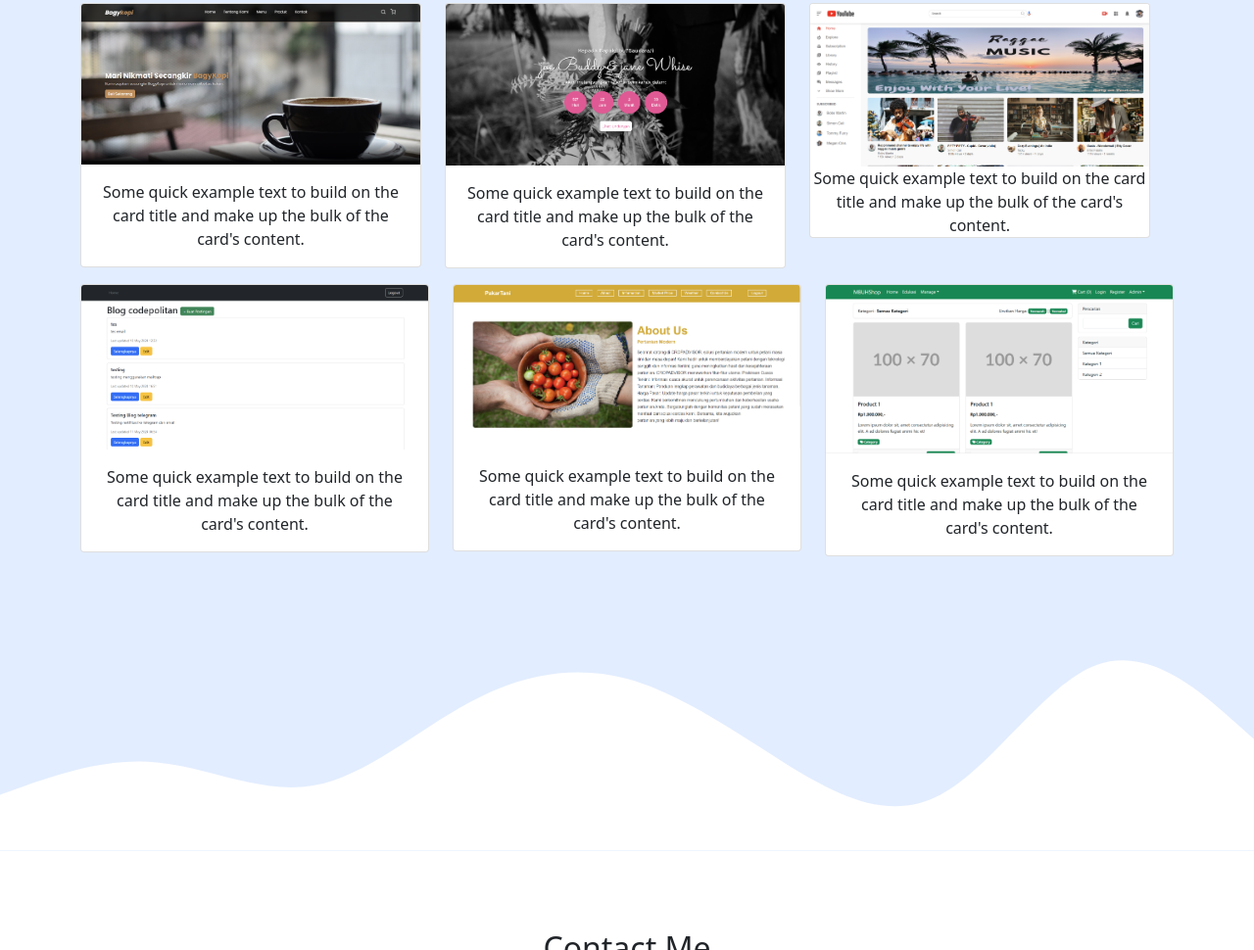
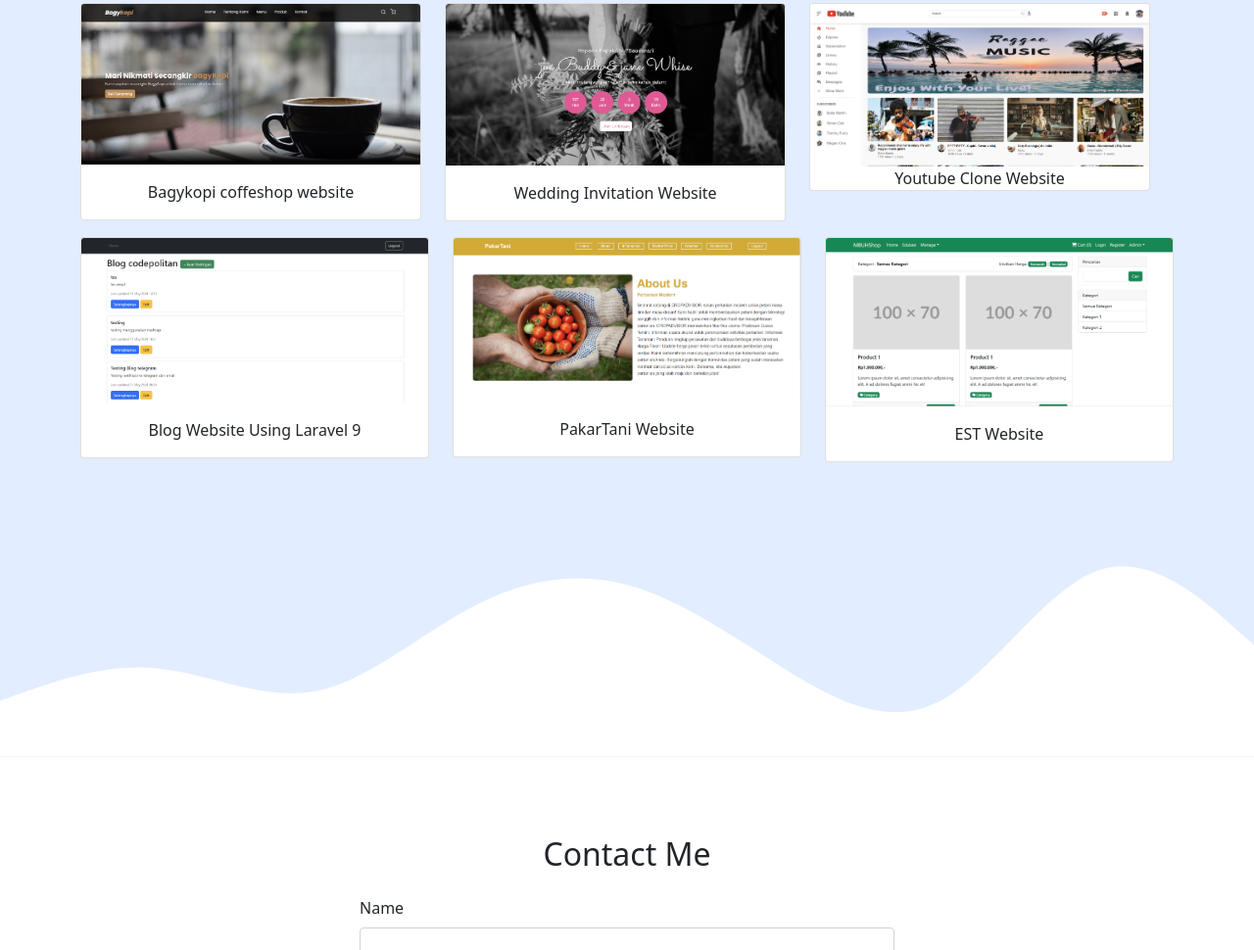
Before and after one commit to ListyaDwiSubagya/my-portfolio-website, a plain HTML site: page index.html in a window 1280 px wide. Shown: the part 1584-2554 px from the top of the page at 98% size. Drawn offline with nearby package versions, Linux system fonts and the light colour scheme.

Commit message:
Update index.html

```diff
--- a/index.html
+++ b/index.html
@@ -83,7 +83,7 @@
                         <div class="card" >
                             <img src="img/project1.png" class="card-img-top" alt="project1">
                             <div class="card-body">
-                              <p class="card-text">Some quick example text to build on the card title and make up the bulk of the card's content.</p>
+                              <p class="card-text">Bagykopi coffeshop website</p>
                             </div>
                         </div>
                     </div>
@@ -91,7 +91,7 @@
                         <div class="card" >
                             <img src="img/project2.png" class="card-img-top" alt="project2">
                             <div class="card-body">
-                              <p class="card-text">Some quick example text to build on the card title and make up the bulk of the card's content.</p>
+                              <p class="card-text">Wedding Invitation Website</p>
                             </div>
                         </div>
                     </div>
@@ -99,7 +99,7 @@
                         <div class="card" >
                             <img src="img/project5.png" class="card-img-top" alt="project5>
                             <div class="card-body">
-                              <p class="card-text">Some quick example text to build on the card title and make up the bulk of the card's content.</p>
+                              <p class="card-text">Youtube Clone Website</p>
                             </div>
                         </div>
                     </div>
@@ -107,7 +107,7 @@
                         <div class="card" >
                             <img src="img/project6.png" class="card-img-top" alt="project6">
                             <div class="card-body">
-                              <p class="card-text">Some quick example text to build on the card title and make up the bulk of the card's content.</p>
+                              <p class="card-text">Blog Website Using Laravel 9</p>
                             </div>
                         </div>
                     </div>
@@ -115,7 +115,7 @@
                         <div class="card" >
                             <img src="img/project4.png" class="card-img-top" alt="project4">
                             <div class="card-body">
-                              <p class="card-text">Some quick example text to build on the card title and make up the bulk of the card's content.</p>
+                              <p class="card-text">PakarTani Website</p>
                             </div>
                         </div>
                     </div>
@@ -123,7 +123,7 @@
                         <div class="card" >
                             <img src="img/project3.png" class="card-img-top" alt="project3">
                             <div class="card-body">
-                              <p class="card-text">Some quick example text to build on the card title and make up the bulk of the card's content.</p>
+                              <p class="card-text">EST Website</p>
                             </div>
                         </div>
                     </div>
```
